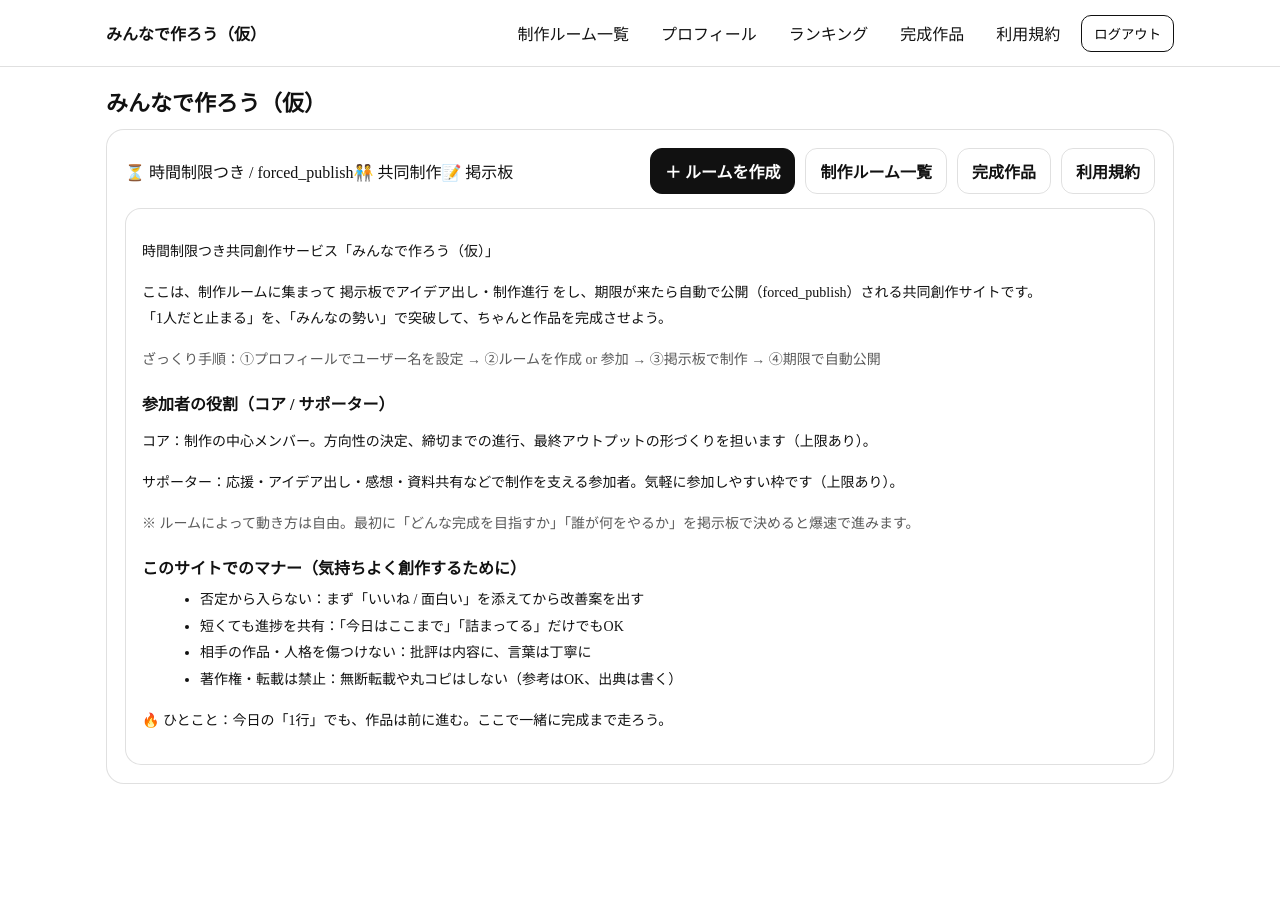
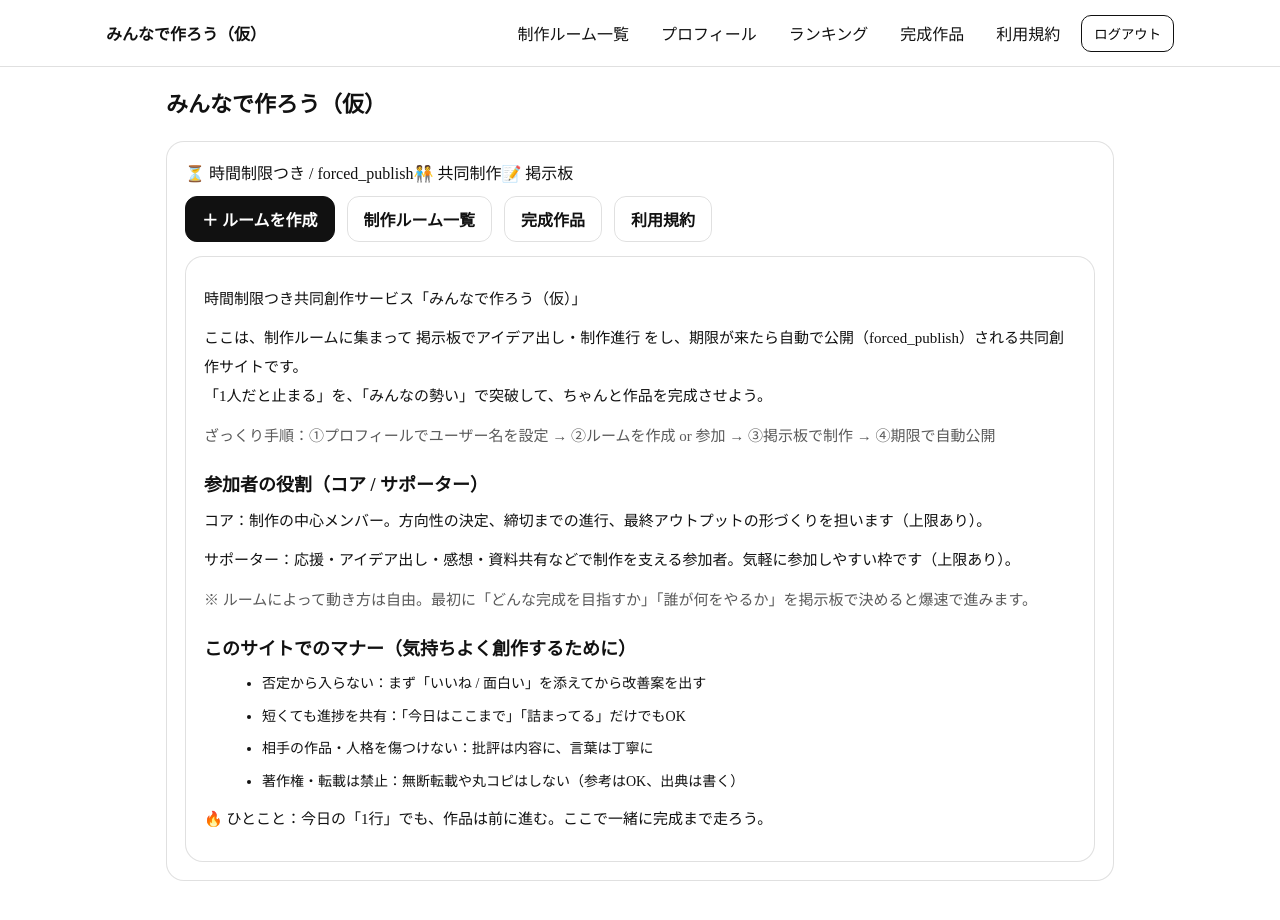
Before and after one commit to toki09141127-source/minnade-tsukuru, a Next.js app: page / in a window 1280 px wide. Before the commit the page ends 824 px from the top, so only its background shows below. Built offline with nearby package versions, Linux system fonts and the light colour scheme; no server answers.

Commit message:
Improve top page readability (layout only)

```diff
--- a/app/globals.css
+++ b/app/globals.css
@@ -377,3 +377,78 @@ a[href="/rooms/create"]:hover{
   color: var(--text-muted);
   font-weight:700;
 }
+/* ============================
+   Top page readability boost
+   - 説明文はそのまま（文章は触らない）
+   - 見やすさだけ改善（余白/行間/幅/カード化）
+   ============================ */
+
+/* トップの本文を「読みやすい幅」にする（全ページに効くのが嫌なら main のみ） */
+.main {
+  max-width: 980px;          /* 1100→少し狭くして読みやすく */
+}
+
+/* トップの見出し周りの余白 */
+.main h1, .main .h1 {
+  margin-top: 6px;
+  margin-bottom: 10px;
+  line-height: 1.25;
+}
+
+/* 説明文エリアをカードっぽくまとめて読みやすく（既存の readableBox があるならそれを強化） */
+.readableBox {
+  background: #fff;
+  border: 1px solid var(--border);
+  border-radius: 18px;
+  padding: 18px 18px 16px;
+}
+
+/* readableBox が使われてない場合でも、本文の段落を読みやすく */
+.main p {
+  line-height: 1.95;
+  font-size: 15px;
+  margin: 10px 0;
+}
+
+/* 箇条書きを読みやすく */
+.main ul {
+  margin: 10px 0 0 18px;
+}
+.main li {
+  line-height: 1.9;
+  margin: 6px 0;
+}
+
+/* 章見出し（h2/h3相当）の視認性UP */
+.main h2 {
+  margin: 22px 0 10px;
+  font-size: 18px;
+  line-height: 1.35;
+}
+.main h3 {
+  margin: 18px 0 8px;
+  font-size: 16px;
+  line-height: 1.35;
+}
+
+/* “上のボタン群”が詰まって見える問題を緩和（btnPrimary/btnGhost が使われていれば効く） */
+.heroActions,
+.toolbar {
+  gap: 12px;
+}
+.btnPrimary, .btnGhost, a[href="/rooms/create"] {
+  min-height: 40px;
+  padding: 10px 16px;
+}
+
+/* スマホ時はボタンを折り返して見やすく */
+@media (max-width: 600px) {
+  .heroActions, .toolbar {
+    display: flex;
+    flex-wrap: wrap;
+  }
+  .btnPrimary, .btnGhost, a[href="/rooms/create"] {
+    width: 100%;
+    justify-content: center;
+  }
+}
```
